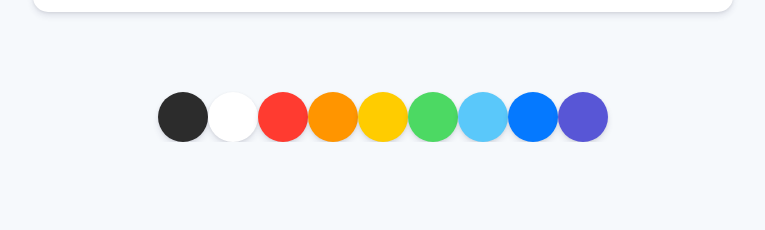
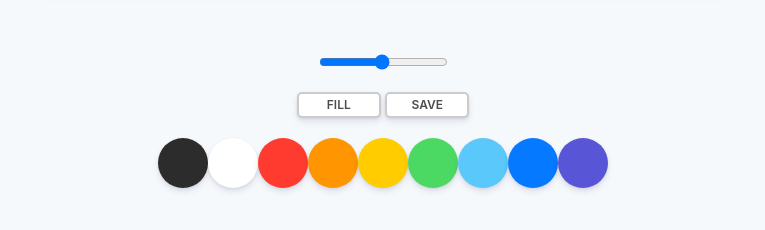
Before and after one commit to Choi-HyunHo/paint-js, a plain HTML site: page index.html in a window 1280 px wide. Shown: the part 738-968 px from the top of the page, without its empty margins (257-1022 px from the left). Before the commit the page ends 880 px from the top, so only its background shows below. Drawn offline with Linux system fonts and the light colour scheme.

Commit message:
그림판 스타일 작업

```diff
--- a/index.html
+++ b/index.html
@@ -10,6 +10,13 @@
 <body>
     <canvas id="jsCanvas" class="canvas"></canvas>
     <div class="controls">
+        <div class="controls__range">
+            <input type="range" id="jsRange" min="0.1" max="5.0" value="2.5" step="0.1"/>
+        </div>
+        <div class="controls__btns">
+            <button id="jsMode">Fill</button>
+            <button id="jsSave">Save</button>
+        </div>
         <div class="controls__colors" id="jsColors">
             <div class="controls__color" style="background-color: #2c2c2c" ></div>
             <div class="controls__color" style="background-color: white"></div>
--- a/style.css
+++ b/style.css
@@ -6,7 +6,8 @@ body{
     display: flex;
     flex-direction: column;
     align-items: center;
-    padding-top: 50px;
+    padding-top: 30px;
+    padding-bottom: 50px;
 }
 
 .canvas{
@@ -18,7 +19,34 @@ body{
 }
 
 .controls{
-    margin-top: 80px;
+    margin-top: 60px;
+    display: flex;
+    flex-direction: column;
+    align-items: center;
+}
+
+.controls__btns{
+    margin-bottom: 20px;
+}
+
+.controls__btns button{
+    all: unset;
+    cursor: pointer;
+    background-color: white;
+    padding: 5px 0;
+    width: 80px;
+    text-align: center;
+    border-radius: 5px;
+    border: 2px solid rgba(0, 0, 0, 0.2);
+    box-shadow: 0 4px 6px rgba(50, 50, 93, 0.11), 0 1px 3px rgba(0, 0, 0, 0.08);
+    color: rgba(0, 0, 0, 0.7);
+    text-transform: uppercase;
+    font-weight: 600;
+    font-size: 12px;
+}
+
+.controls__btns button:active{
+    transform: scale(0.98);
 }
 
 .controls__colors{
@@ -32,3 +60,7 @@ body{
     cursor: pointer;
     box-shadow: 0 4px 6px rgba(50, 50, 93, 0.11), 0 1px 3px rgba(0, 0, 0, 0.08);
 }
+
+.controls__range{
+    margin-bottom: 20px;
+}
```
